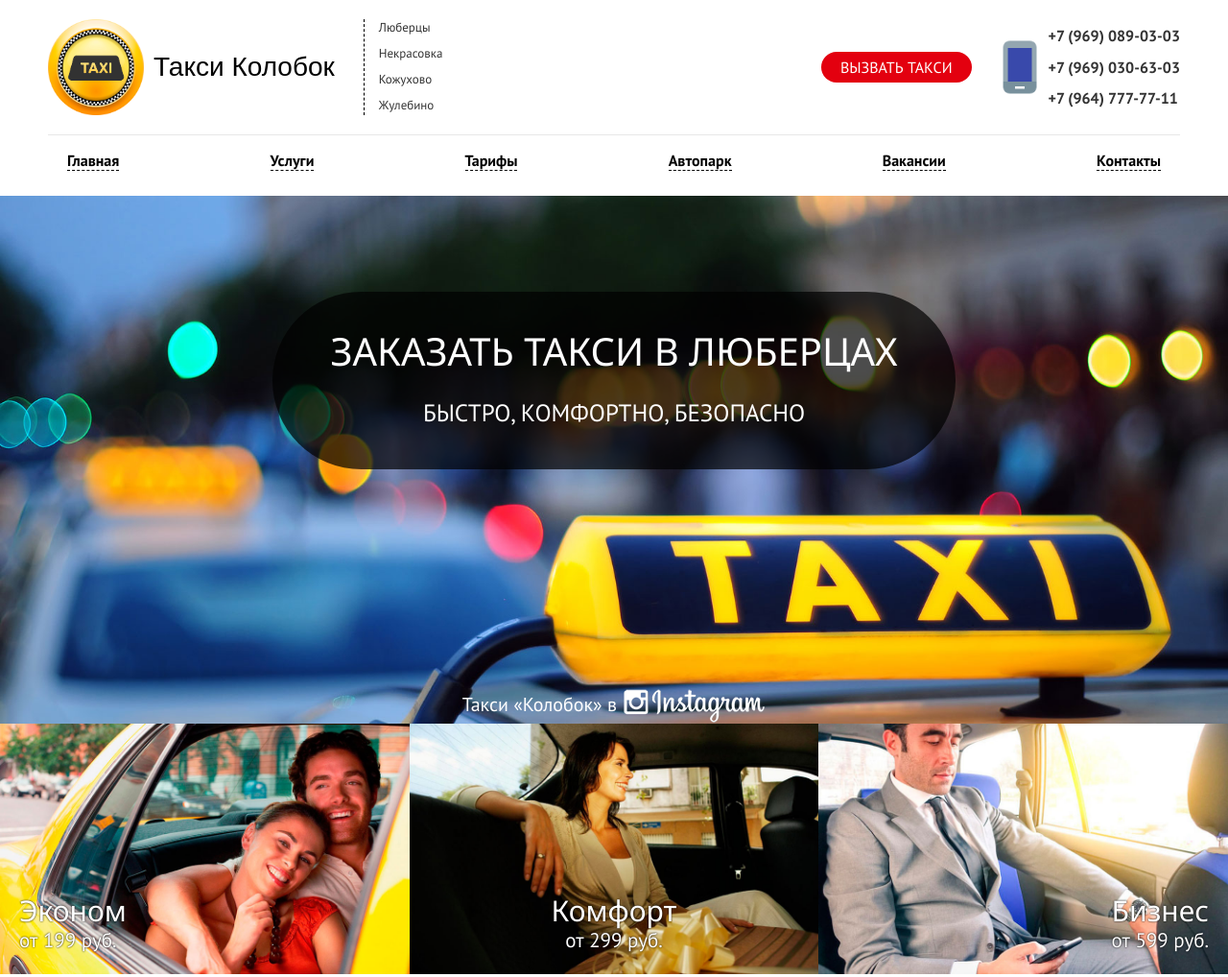
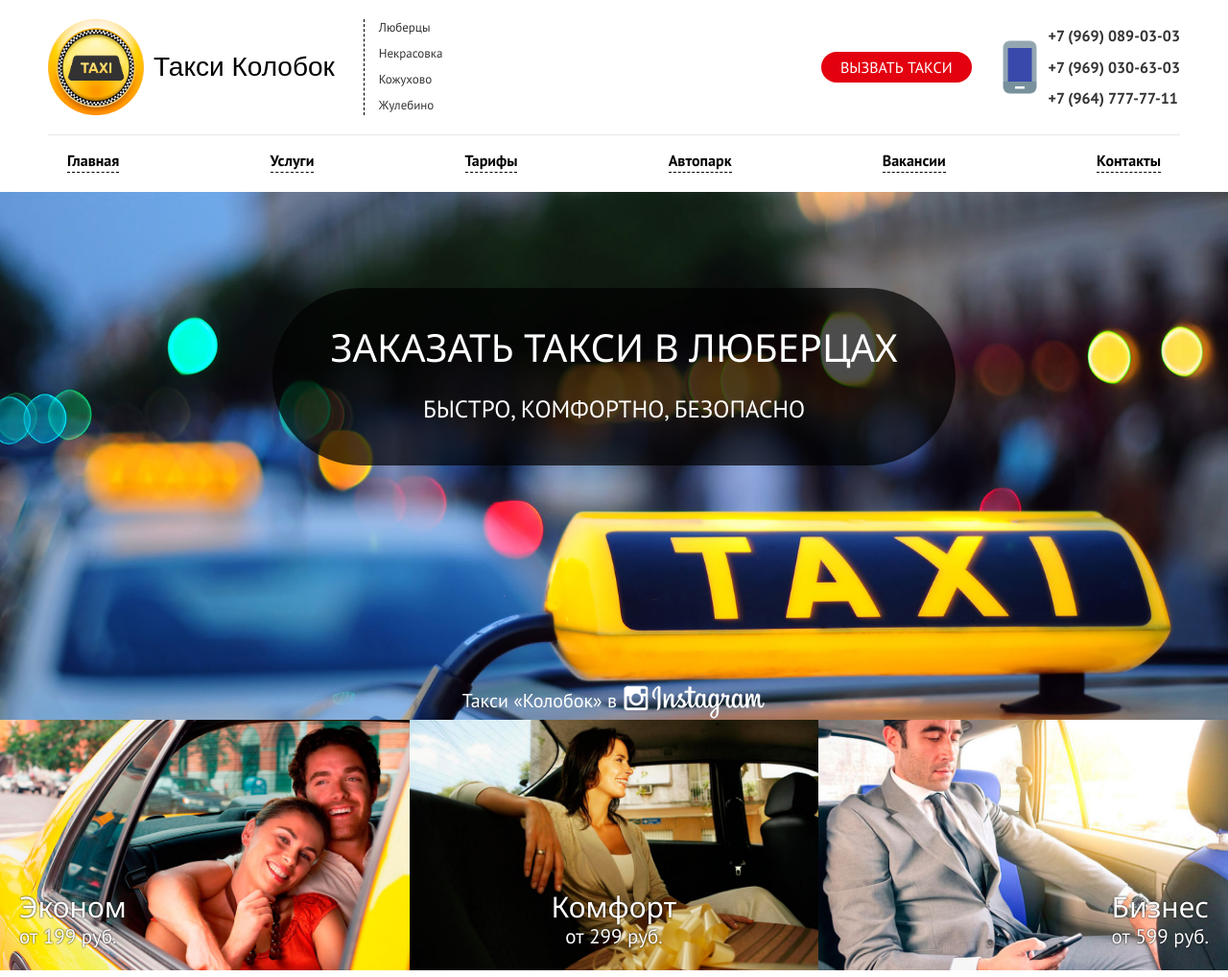
Before and after one commit to VAltfeld/Taxi-Kolobok, a plain HTML site: page index.html in a window 1280 px wide. Shown: the top 1018 px of the page at 96% size. Drawn offline with Linux system fonts and the light colour scheme; a web font is replaced by a local one.

Commit message:
Исправлено меню

```diff
--- a/css/styles.css
+++ b/css/styles.css
@@ -250,6 +250,8 @@ table tr:hover {
 
 .header .header__navy {
   flex-basis: 100%;
+  -webkit-box-align: center;
+  align-items: center;
   border-top: 1px solid #e7e7e7;
 }
 
@@ -677,7 +679,7 @@ h6 {
   }
 
   .header .header__navy {
-    padding: 15px 20px 25px 20px;
+    padding: 15px 20px 20px 20px;
   }
 
   .header .header__menu {
@@ -1146,7 +1148,7 @@ h6 {
   }
 
   .header .header__navy {
-    padding: 10px 20px 25px 20px;
+    padding: 20px 20px 25px 20px;
   }
 
   .header .header__menu {
--- a/index.html
+++ b/index.html
@@ -35,16 +35,16 @@
   	    <span>+7 (964) 777-77-11</span>
   	  </div>
   	</div>
-  	<nav class="header__navy">
-  	  <menu class="header__menu">
-  	  	<li><a href="#">Главная</a></li>
-  	  	<li><a href="#">Услуги</a></li>
-  	  	<li><a href="#">Тарифы</a></li>
-  	  	<li><a href="#">Автопарк</a></li>
-  	  	<li><a href="#">Вакансии</a></li>
-  	  	<li><a href="#">Контакты</a></li>
-  	  </menu>
-  	</nav>
+  	<div class="header__navy">
+  	  <nav class="header__menu">
+  	  	<a href="#">Главная</a>
+  	  	<a href="#">Услуги</a>
+  	  	<a href="#">Тарифы</a>
+  	  	<a href="#">Автопарк</a>
+  	  	<a href="#">Вакансии</a>
+  	  	<a href="#">Контакты</a>
+  	  </nav>
+  	</div>
   </header>
 
   <section class="title-image">
@@ -276,12 +276,12 @@
   	<div class="footer__wrapper">
   	  <h3>О нас</h3>
   	  <ul>
-  	  	<li>Главная</li>
-  	  	<li>Услуги</li>
-  	  	<li>Тарифы</li>
-  	  	<li>Автопарк</li>
-  	  	<li>Вакансии</li>
-  	  	<li>Контакты</li>
+  	  	<li><a href="#">Главная</a></li>
+  	  	<li><a href="#">Услуги</a></li>
+  	  	<li><a href="#">Тарифы</a></li>
+  	  	<li><a href="#">Автопарк</a></li>
+  	  	<li><a href="#">Вакансии</a></li>
+  	  	<li><a href="#">Контакты</a></li>
   	  </ul>
   	</div>
   	<div class="footer__wrapper">
```
